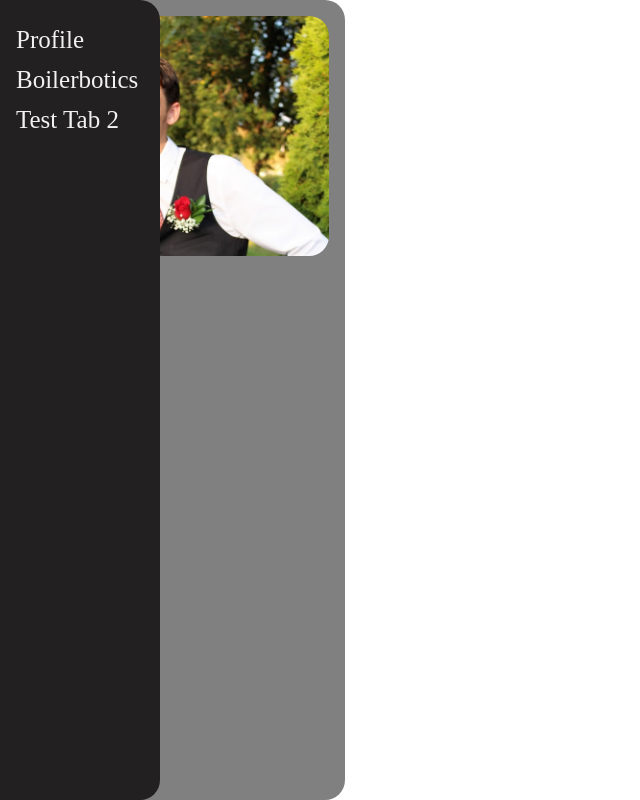
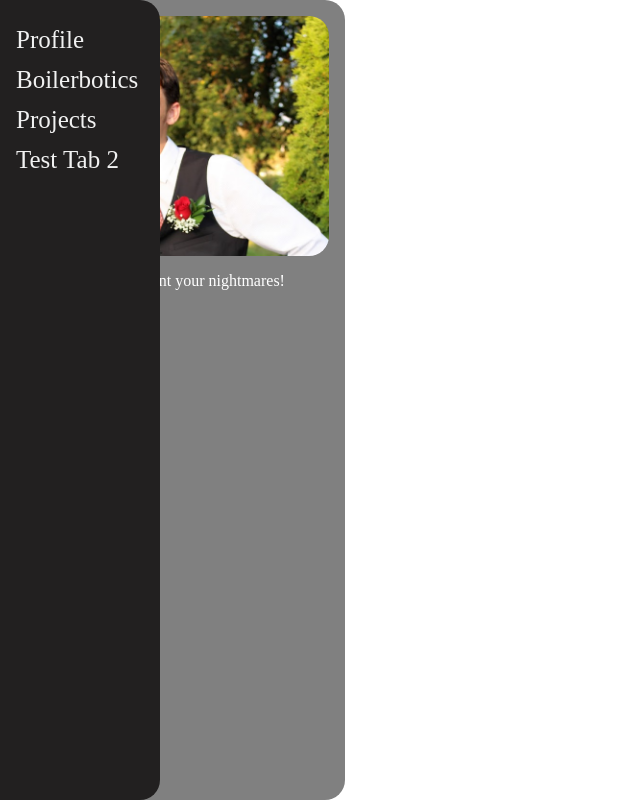
Before and after one commit to christophersh/christophersh.github.io, a plain HTML site: page index.html in a window 1280 px wide. Shown: the whole page, without its empty margins (0-640 px from the left). Drawn offline with Linux system fonts and the light colour scheme.

Commit message:
extra tab

```diff
--- a/index.html
+++ b/index.html
@@ -8,12 +8,14 @@
 
     <div id="profile">
         <img id="pic" src="images/profile_pic.png">
+        <p>Hire me or i will haunt your nightmares!</p>
     </div>
 
     <div id="Sidenav">
         <div id="myTabs">
             <a href="#">Profile</a>
             <a href="#">Boilerbotics</a>
+            <a href="#">Projects</a>
             <a href="#">Test Tab 2</a>
         </div>
     </div>
```
